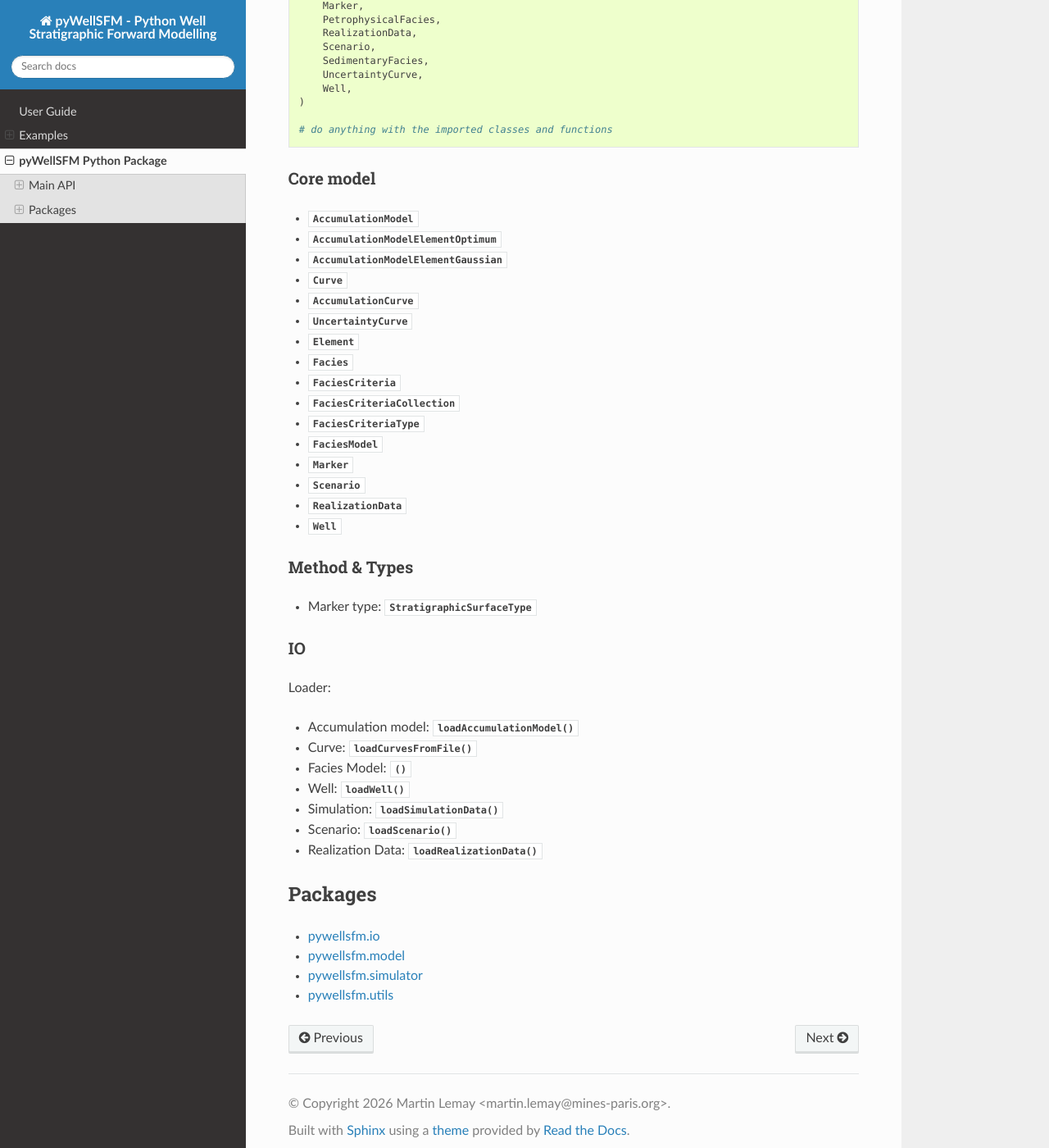
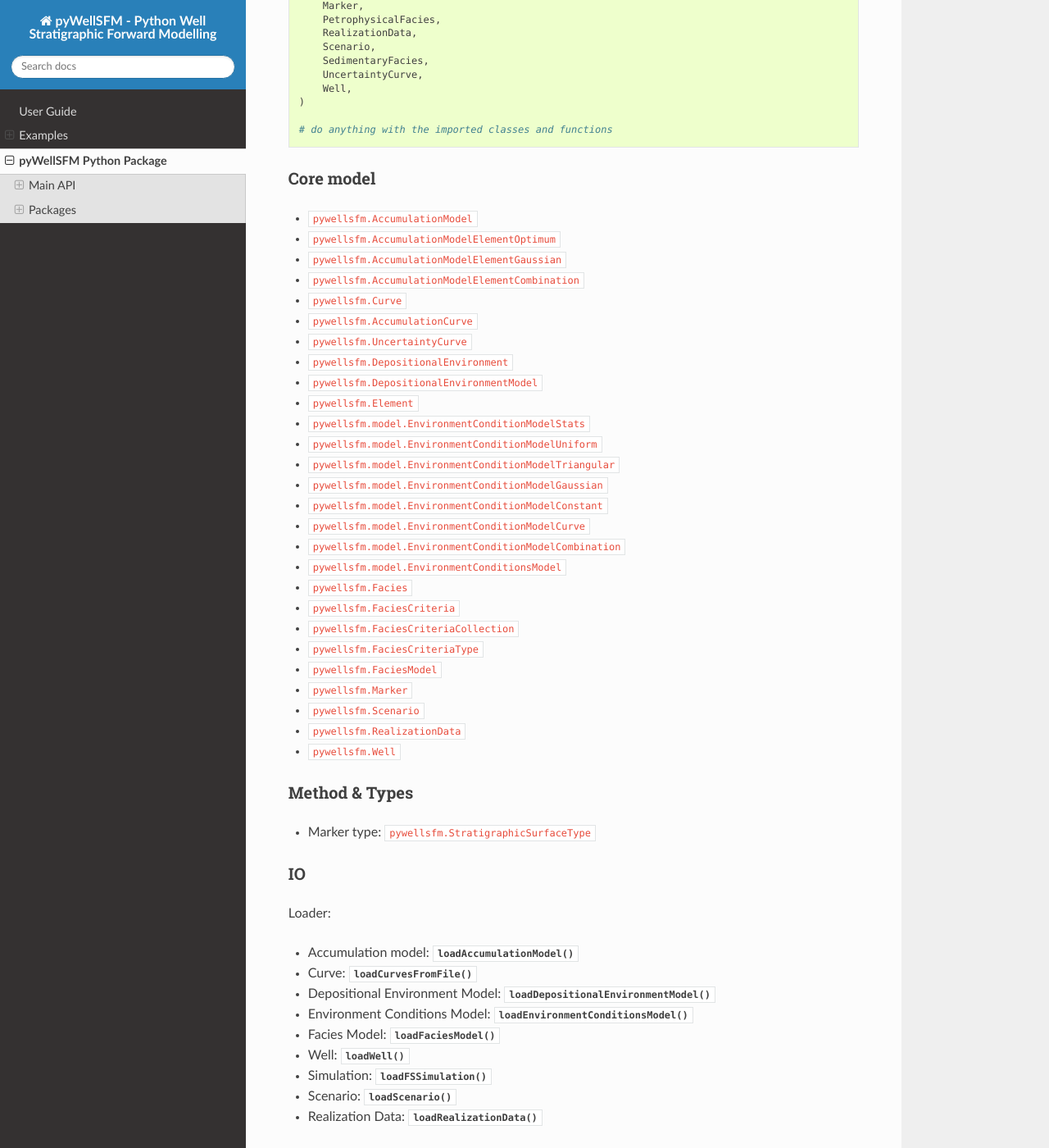
Before and after one commit to martin-lemay/pyWellSFM, a Sphinx documentation site: the page built from docs/pywellsfm/pywellsfm.rst, in a window 1280 px wide and 1400 px high, scrolled down 722 px. Shown: the whole window at 82% size. Built offline with Sphinx 7.4.7 and the Read the Docs theme 3.1.0, drawn with Linux system fonts in a browser that asks for light colours.

Commit message:
update doc

```diff
--- a/docs/pywellsfm/pywellsfm.rst
+++ b/docs/pywellsfm/pywellsfm.rst
@@ -47,42 +47,54 @@ The main API can be imported directly from pywellsfm package:
 Core model
 ^^^^^^^^^^^^
 
-* :class:`~pywellsfm.model.AccumulationModel.AccumulationModel`
-* :class:`~pywellsfm.model.AccumulationModel.AccumulationModelElementOptimum`
-* :class:`~pywellsfm.model.AccumulationModel.AccumulationModelElementGaussian`
-* :class:`~pywellsfm.model.Curve.Curve`
-* :class:`~pywellsfm.model.Curve.AccumulationCurve`
-* :class:`~pywellsfm.model.Curve.UncertaintyCurve`
-* :class:`~pywellsfm.model.Element.Element`
-* :class:`~pywellsfm.model.Facies.Facies`
-* :class:`~pywellsfm.model.Facies.FaciesCriteria`
-* :class:`~pywellsfm.model.Facies.FaciesCriteriaCollection`
-* :class:`~pywellsfm.model.Facies.FaciesCriteriaType`
-* :class:`~pywellsfm.model.Facies.FaciesModel`
-* :class:`~pywellsfm.model.Marker.Marker`
-* :class:`~pywellsfm.model.FSSimulationParameters.Scenario`
-* :class:`~pywellsfm.model.FSSimulationParameters.RealizationData`
-* :class:`~pywellsfm.model.Well.Well`
+* ``pywellsfm.AccumulationModel``
+* ``pywellsfm.AccumulationModelElementOptimum``
+* ``pywellsfm.AccumulationModelElementGaussian``
+* ``pywellsfm.AccumulationModelElementCombination``
+* ``pywellsfm.Curve``
+* ``pywellsfm.AccumulationCurve``
+* ``pywellsfm.UncertaintyCurve``
+* ``pywellsfm.DepositionalEnvironment``
+* ``pywellsfm.DepositionalEnvironmentModel``
+* ``pywellsfm.Element``
+* ``pywellsfm.model.EnvironmentConditionModelStats``
+* ``pywellsfm.model.EnvironmentConditionModelUniform``
+* ``pywellsfm.model.EnvironmentConditionModelTriangular``
+* ``pywellsfm.model.EnvironmentConditionModelGaussian``
+* ``pywellsfm.model.EnvironmentConditionModelConstant``
+* ``pywellsfm.model.EnvironmentConditionModelCurve``
+* ``pywellsfm.model.EnvironmentConditionModelCombination``
+* ``pywellsfm.model.EnvironmentConditionsModel``
+* ``pywellsfm.Facies``
+* ``pywellsfm.FaciesCriteria``
+* ``pywellsfm.FaciesCriteriaCollection``
+* ``pywellsfm.FaciesCriteriaType``
+* ``pywellsfm.FaciesModel``
+* ``pywellsfm.Marker``
+* ``pywellsfm.Scenario``
+* ``pywellsfm.RealizationData``
+* ``pywellsfm.Well``
 
 
 Method & Types
 ^^^^^^^^^^^^^^^^^^
 
-* Marker type: :class:`~pywellsfm.model.Marker.StratigraphicSurfaceType`
-
+* Marker type: ``pywellsfm.StratigraphicSurfaceType``
 
 IO
 ^^^^^^
 
 Loader:
 
-* Accumulation model: :meth:`~pywellsfm.io.accumulation_model.loadAccumulationModel`
-* Curve: :meth:`~pywellsfm.io.curve.loadCurvesFromFile`
-* Facies Model: :meth:`~pywellsfm.io.loadFaciesModel.`
-* Well: :meth:`~pywellsfm.io.well.loadWell`
-* Simulation: :meth:`~pywellsfm.io.simulation.loadSimulationData`
-* Scenario: :meth:`~pywellsfm.io.simulation.loadScenario`
-* Realization Data: :meth:`~pywellsfm.io.simulation.loadRealizationData`
+* Accumulation model: :meth:`~pywellsfm.io.accumulation_model_io.loadAccumulationModel`
+* Curve: :meth:`~pywellsfm.io.curve_io.loadCurvesFromFile`
+* Depositional Environment Model: :meth:`~pywellsfm.io.depositional_environment_model_io.loadDepositionalEnvironmentModel`
+* Environment Conditions Model: :meth:`~pywellsfm.io.environment_condition_model_io.loadEnvironmentConditionsModel`
+* Facies Model: :meth:`~pywellsfm.io.facies_model_io.loadFaciesModel`
+* Well: :meth:`~pywellsfm.io.well_io.loadWell`
+* Simulation: :meth:`~pywellsfm.io.fssimulation_io.loadFSSimulation`
+* Scenario: :meth:`~pywellsfm.io.fssimulation_io.loadScenario`
+* Realization Data: :meth:`~pywellsfm.io.fssimulation_io.loadRealizationData`
 
 Packages
 -----------
--- a/docs/pywellsfm/pywellsfm.utils.rst
+++ b/docs/pywellsfm/pywellsfm.utils.rst
@@ -10,13 +10,13 @@ Files documented
 
 This page is built from the following Python modules:
 
-* ``__init__.py`` (``pywellsfm.utils``)
+* ``geometry.py`` (``pywellsfm.utils.geometry``)
 * ``helpers.py`` (``pywellsfm.utils.helpers``)
 
 API reference
 -------------
 
-.. automodule:: pywellsfm.utils
+.. automodule:: pywellsfm.utils.geometry
    :members:
    :undoc-members:
    :show-inheritance:
```
Also changed, not shown: docs/pywellsfm/pywellsfm.io.rst (+18 -0 lines), docs/pywellsfm/pywellsfm.model.rst (+16 -1 lines), 1 other file.
